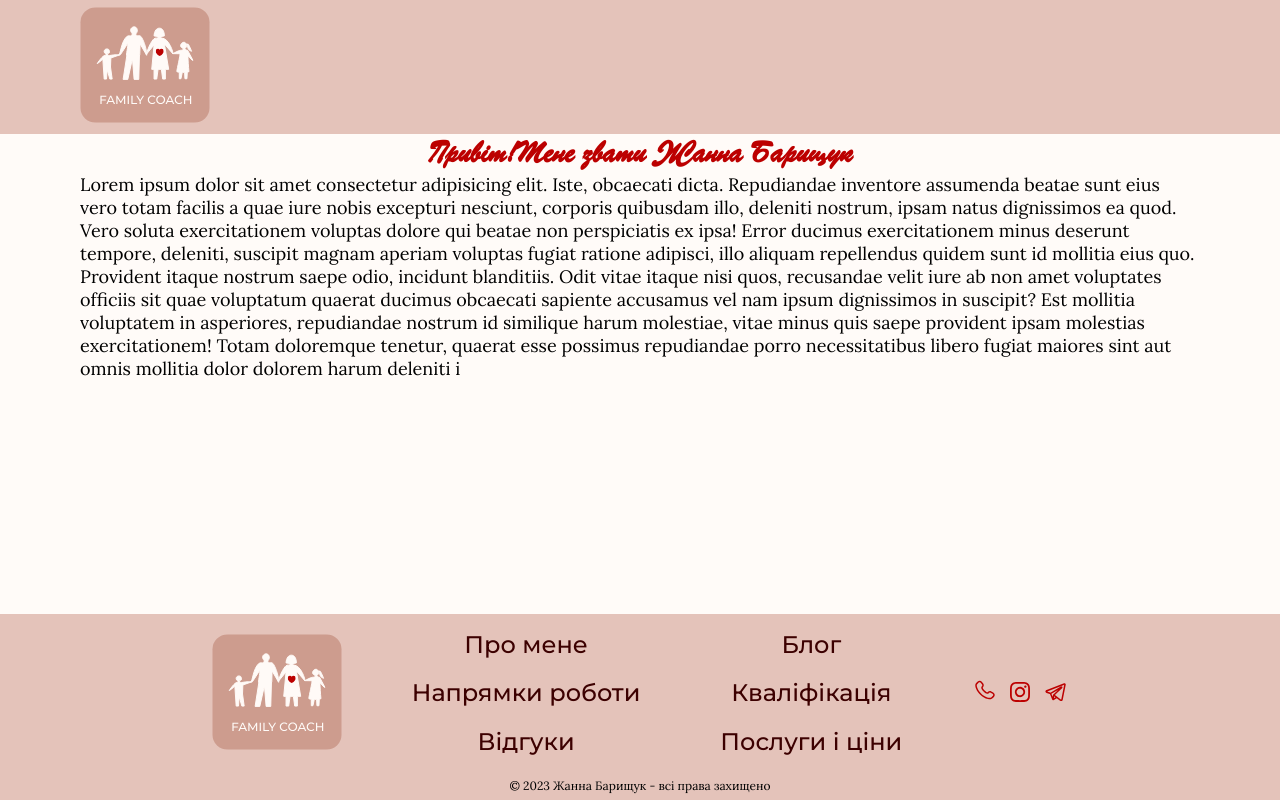
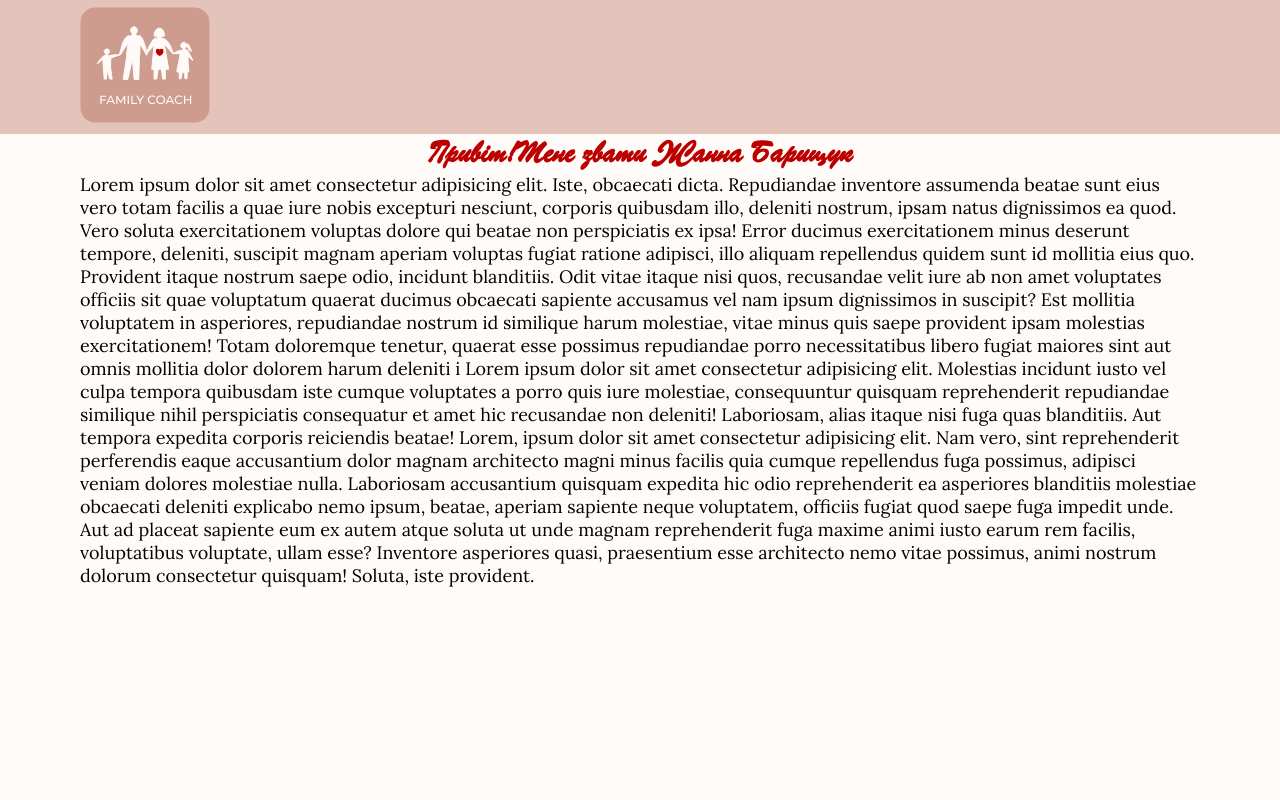
Before and after one commit to Iryna-Artymuk/family_coach_frontEnd, a React (Vite) app: page / in a window 1280 px wide. Shown: the top 800 px of the page. Built offline with nearby package versions, Linux system fonts and the light colour scheme.

Commit message:
style(add min-height to homepage): add min-width to homePage

```diff
--- a/src/assets/scss/global.scss
+++ b/src/assets/scss/global.scss
@@ -7,13 +7,6 @@ body {
 }
 main {
   margin-top: 68px;
-  width: 100%;
-  display: flex;
-  flex-direction: column;
-  flex-grow: 1;
-  justify-content: flex-start;
-  align-items: center;
-  overflow-y: auto;
 
   @media screen and (min-width: 768px) {
     margin-top: 110px;
@@ -39,12 +32,3 @@ header {
 
   z-index: 9999;
 }
-.app {
-  @media screen and (min-width: 768px) {
-    display: flex;
-    flex-direction: column;
-
-    align-items: center;
-    height: 100vh;
-  }
-}
--- a/src/components/layout/Layout.jsx
+++ b/src/components/layout/Layout.jsx
@@ -4,13 +4,13 @@ import Footer from '../Footer/Footer';
 
 const Layout = () => {
   return (
-    <div className="app">
+    <>
       <Header />
       <main>
         <Outlet />
       </main>
       <Footer />
-    </div>
+    </>
   );
 };
 export default Layout;
--- a/src/pages/main/HomePage/HomePage.jsx
+++ b/src/pages/main/HomePage/HomePage.jsx
@@ -1,32 +1,50 @@
 import style from './HomePage.module.scss';
 
-
 import Container from '@/components/Container/Container';
-
 
 const HomePage = () => {
   return (
     <Container>
-      <p className={style.test}> Привіт!Мене звати Жанна Барищук</p>
+      <div className={style.pageWrapper}>
+        <p className={style.test}> Привіт!Мене звати Жанна Барищук</p>
 
-      <p className={style.test1}>
-        Lorem ipsum dolor sit amet consectetur adipisicing elit. Iste, obcaecati
-        dicta. Repudiandae inventore assumenda beatae sunt eius vero totam
-        facilis a quae iure nobis excepturi nesciunt, corporis quibusdam illo,
-        deleniti nostrum, ipsam natus dignissimos ea quod. Vero soluta
-        exercitationem voluptas dolore qui beatae non perspiciatis ex ipsa!
-        Error ducimus exercitationem minus deserunt tempore, deleniti, suscipit
-        magnam aperiam voluptas fugiat ratione adipisci, illo aliquam
-        repellendus quidem sunt id mollitia eius quo. Provident itaque nostrum
-        saepe odio, incidunt blanditiis. Odit vitae itaque nisi quos, recusandae
-        velit iure ab non amet voluptates officiis sit quae voluptatum quaerat
-        ducimus obcaecati sapiente accusamus vel nam ipsum dignissimos in
-        suscipit? Est mollitia voluptatem in asperiores, repudiandae nostrum id
-        similique harum molestiae, vitae minus quis saepe provident ipsam
-        molestias exercitationem! Totam doloremque tenetur, quaerat esse
-        possimus repudiandae porro necessitatibus libero fugiat maiores sint aut
-        omnis mollitia dolor dolorem harum deleniti i
-      </p>
+        <p className={style.test1}>
+          Lorem ipsum dolor sit amet consectetur adipisicing elit. Iste,
+          obcaecati dicta. Repudiandae inventore assumenda beatae sunt eius vero
+          totam facilis a quae iure nobis excepturi nesciunt, corporis quibusdam
+          illo, deleniti nostrum, ipsam natus dignissimos ea quod. Vero soluta
+          exercitationem voluptas dolore qui beatae non perspiciatis ex ipsa!
+          Error ducimus exercitationem minus deserunt tempore, deleniti,
+          suscipit magnam aperiam voluptas fugiat ratione adipisci, illo aliquam
+          repellendus quidem sunt id mollitia eius quo. Provident itaque nostrum
+          saepe odio, incidunt blanditiis. Odit vitae itaque nisi quos,
+          recusandae velit iure ab non amet voluptates officiis sit quae
+          voluptatum quaerat ducimus obcaecati sapiente accusamus vel nam ipsum
+          dignissimos in suscipit? Est mollitia voluptatem in asperiores,
+          repudiandae nostrum id similique harum molestiae, vitae minus quis
+          saepe provident ipsam molestias exercitationem! Totam doloremque
+          tenetur, quaerat esse possimus repudiandae porro necessitatibus libero
+          fugiat maiores sint aut omnis mollitia dolor dolorem harum deleniti i
+          Lorem ipsum dolor sit amet consectetur adipisicing elit. Molestias
+          incidunt iusto vel culpa tempora quibusdam iste cumque voluptates a
+          porro quis iure molestiae, consequuntur quisquam reprehenderit
+          repudiandae similique nihil perspiciatis consequatur et amet hic
+          recusandae non deleniti! Laboriosam, alias itaque nisi fuga quas
+          blanditiis. Aut tempora expedita corporis reiciendis beatae! Lorem,
+          ipsum dolor sit amet consectetur adipisicing elit. Nam vero, sint
+          reprehenderit perferendis eaque accusantium dolor magnam architecto
+          magni minus facilis quia cumque repellendus fuga possimus, adipisci
+          veniam dolores molestiae nulla. Laboriosam accusantium quisquam
+          expedita hic odio reprehenderit ea asperiores blanditiis molestiae
+          obcaecati deleniti explicabo nemo ipsum, beatae, aperiam sapiente
+          neque voluptatem, officiis fugiat quod saepe fuga impedit unde. Aut ad
+          placeat sapiente eum ex autem atque soluta ut unde magnam
+          reprehenderit fuga maxime animi iusto earum rem facilis, voluptatibus
+          voluptate, ullam esse? Inventore asperiores quasi, praesentium esse
+          architecto nemo vitae possimus, animi nostrum dolorum consectetur
+          quisquam! Soluta, iste provident.
+        </p>
+      </div>
 
       {/* <ul >
 
--- a/src/pages/main/HomePage/HomePage.module.scss
+++ b/src/pages/main/HomePage/HomePage.module.scss
@@ -1,3 +1,10 @@
+.pageWrapper {
+  min-height: 100vh;
+  display: flex;
+
+  align-items: center;
+  flex-direction: column;
+}
 .test {
   font-family: 'Script', sans-serif;
   display: flex;
```
